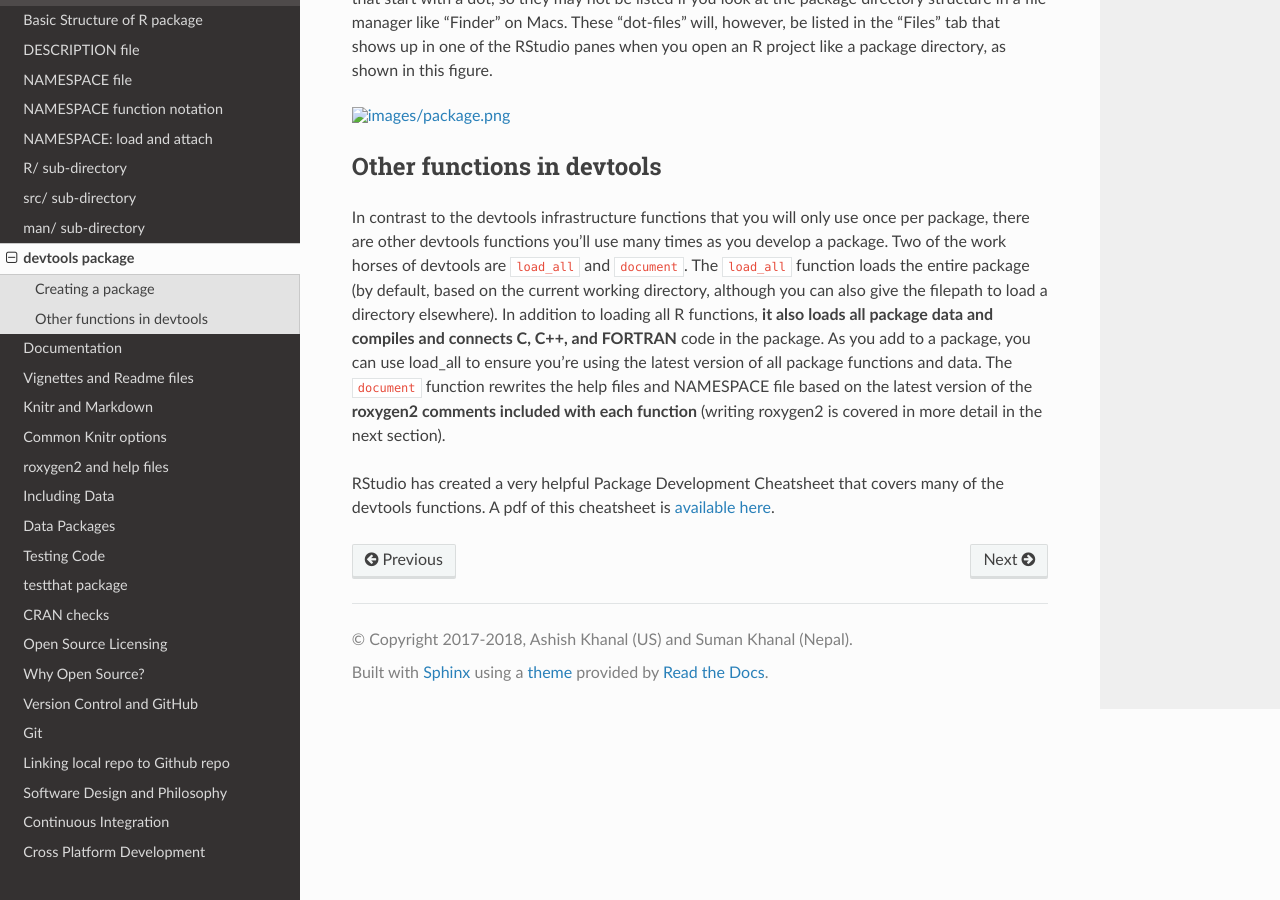
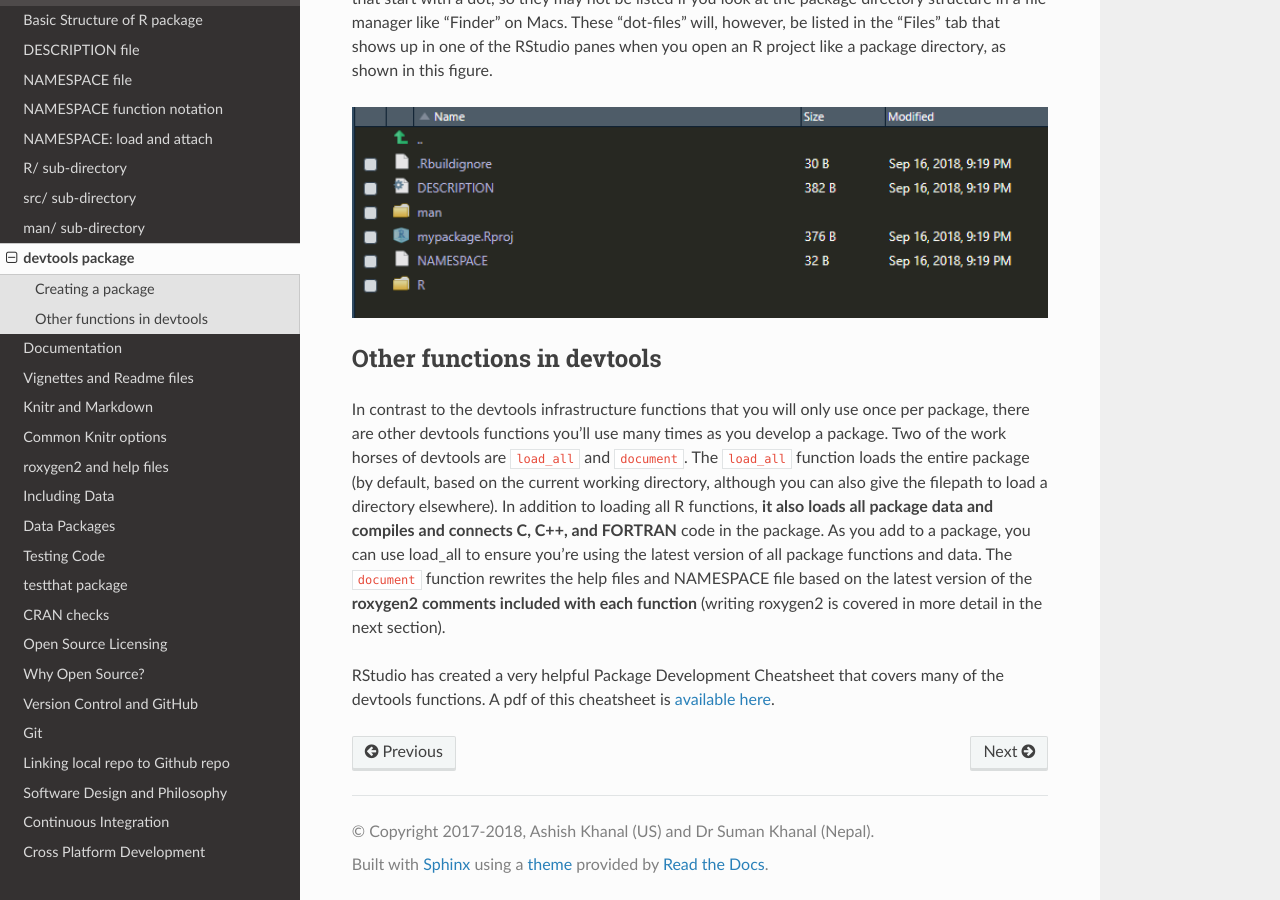
Before and after one commit to sumanstats/Building-R-packages, a Sphinx documentation site: the page built from source/devtools.rst, in a window 1280 px wide and 900 px high, scrolled down 2155 px. Built offline with Sphinx 7.4.7 and the Read the Docs theme 2.0.0, drawn with Linux system fonts in a browser that asks for light colours.

```diff
--- a/source/conf.py
+++ b/source/conf.py
@@ -48,7 +48,7 @@
 
 # General information about the project.
 project = 'Building R Packages'
-copyright = '2017-2018, Ashish Khanal (US) and Suman Khanal (Nepal)'
+copyright = '2017-2018, Ashish Khanal (US) and Dr Suman Khanal (Nepal)'
 author = 'Ashish Khanal (US) and Dr Suman Khanal (Nepal)'
 
 # The version info for the project you're documenting, acts as replacement for
--- a/source/devtools.rst
+++ b/source/devtools.rst
@@ -48,7 +48,7 @@
 
 Figure below gives an example of what the new package directory will look like after you create an initial package structure with create or via the RStudio "New Project" interface. This initial package directory includes an R subdirectory, where you will save R scripts with all code defining R functions for the package. It also includes two files that will store metadata and interface information about your package (DESCRIPTION and NAMESPACE), as well as an R project file (.Rproj extension) that saves some project options for the directory. Finally, the initial package structure includes two files that can be used to exclude some files in the directory from either being followed by git ``(.gitignore)`` or included when the package is built ``(.Rbuildignore)``. These two files have names that start with a dot, so they may not be listed if you look at the package directory structure in a file manager like "Finder" on Macs. These "dot-files" will, however, be listed in the "Files" tab that shows up in one of the RStudio panes when you open an R project like a package directory, as shown in this figure.
 
-.. image:: images/package.png
+.. image:: images/package.PNG
   :width: 800
 
 
```
